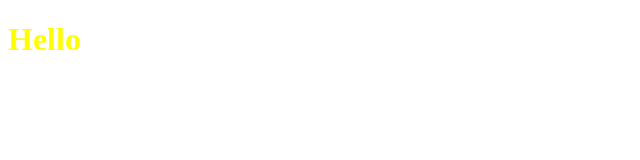
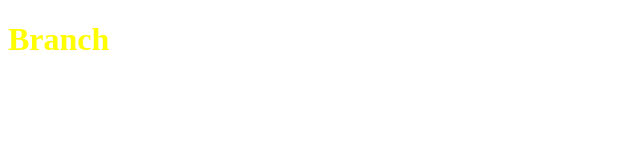
Before and after one commit to Tring-Yuvanvignesh/Demo, a plain HTML site: page index.html in a window 1280 px wide. Shown: the full height of the page, 0-640 px from the left. Drawn offline with Linux system fonts and the light colour scheme.

Commit message:
branch1 updated

```diff
--- a/index.html
+++ b/index.html
@@ -7,6 +7,6 @@
     <link rel="stylesheet" href="style.css">
 </head>
 <body>
-    <h1>Hello</h1>
+    <h1>Branch</h1>
 </body>
 </html>
```
